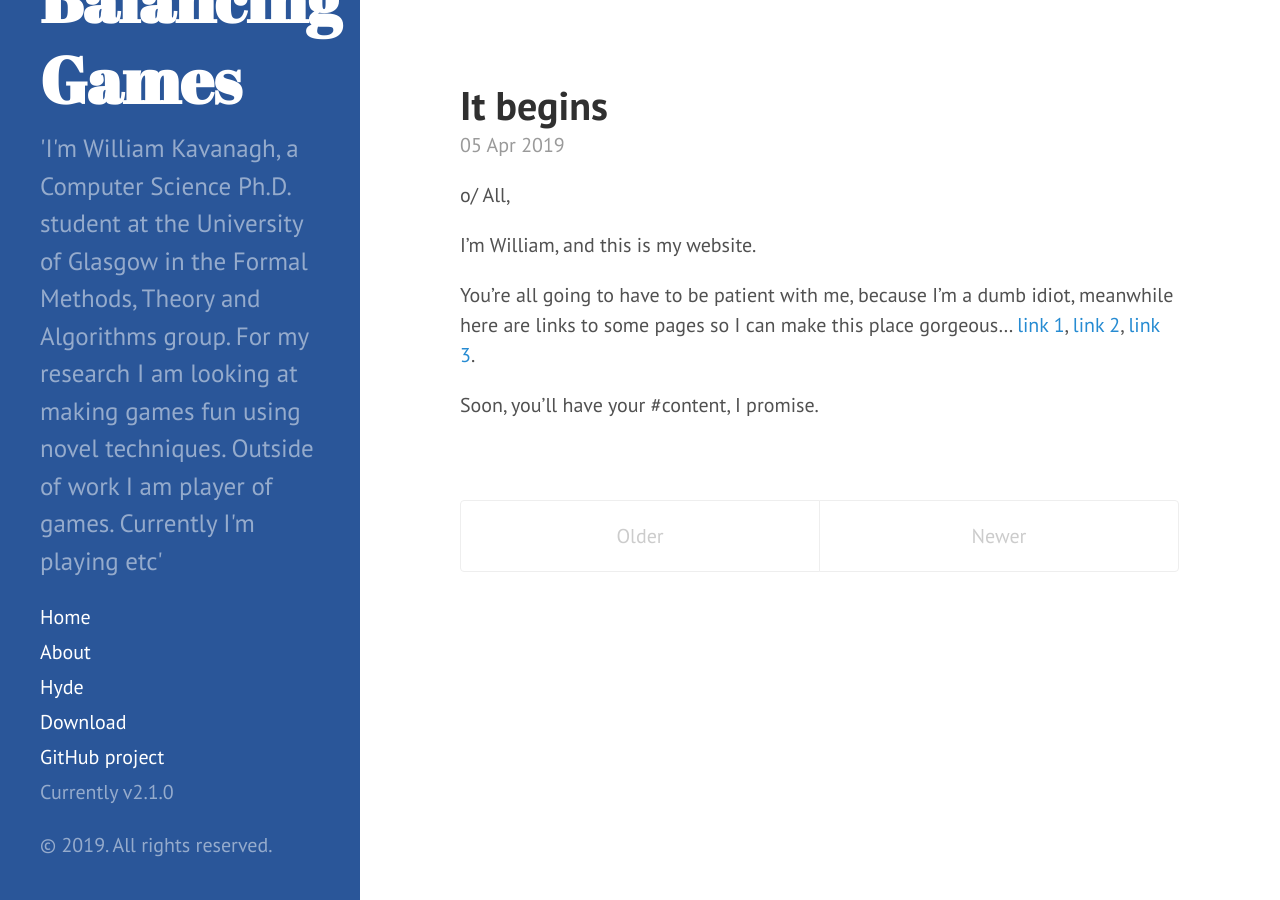
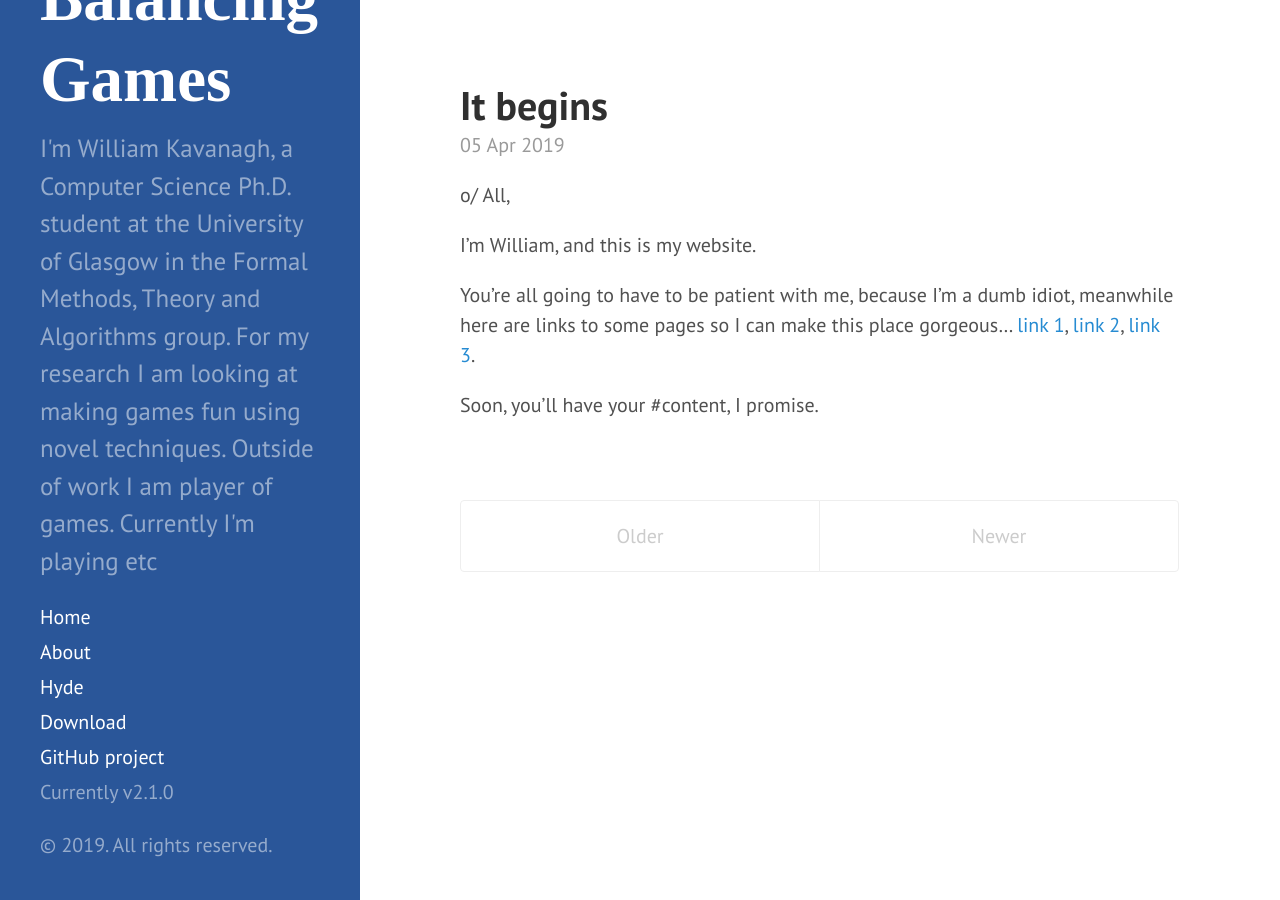
Before and after one commit to WJLKavanagh/balancing_blog, a Jekyll site: the page built from index.html, in a window 1280 px wide. Built offline with Jekyll 4.4.1, drawn with Linux system fonts in a browser that asks for light colours; some web fonts are replaced; the list of posts is cut into pages by our own code.

Commit message:
new sidebar font

```diff
--- a/_config.yml
+++ b/_config.yml
@@ -9,16 +9,16 @@
 title:            Balancing Games
 tagline:          'Or atleast trying to'
 description: >
-  'I'm William Kavanagh, a Computer Science Ph.D. student at the
+  I'm William Kavanagh, a Computer Science Ph.D. student at the
   University of Glasgow in the Formal Methods, Theory and Algorithms group. For my
   research I am looking at making games fun using novel techniques. Outside of work
-  I am player of games. Currently I'm playing etc'
+  I am player of games. Currently I'm playing etc
 url:              https://WJLKavanagh.github.io
 baseurl:          /balancing_blog/
 
 author:
-  name:           'Mark Otto'
-  url:            https://twitter.com/mdo
+  name:           'William Kavanagh'
+  url:            https://twitter.com/BKavanagh1
 
 paginate:         5
 disqusShortname: spf13
--- a/public/css/hyde.css
+++ b/public/css/hyde.css
@@ -45,6 +45,14 @@
   }
 }
 
+@font-face {
+  font-family: 'silks-font';
+  src: url('silkscreen_normal_macroman/slkscr-webfont.eot'); /* IE9 Compat Modes */
+  src: url('silkscreen_normal_macroman/slkscr-webfont.eot?#iefix') format('embedded-opentype'), /* IE6-IE8 */
+       url('silkscreen_normal_macroman/slkscr-webfont.woff') format('woff'), /* Pretty Modern Browsers */
+       url('silkscreen_normal_macroman/slkscr-webfont.ttf')  format('truetype'), /* Safari, Android, iOS */
+       url('silkscreen_normal_macroman/slkscr-webfont.svg#svgFontName') format('svg'); /* Legacy iOS */
+}
 
 /*
  * Sidebar
@@ -79,7 +87,7 @@
 .sidebar-about h1 {
   color: #fff;
   margin-top: 0;
-  font-family: "Abril Fatface", serif;
+  font-family: "silks-font", serif;
   font-size: 3.25rem;
 }
 
```
